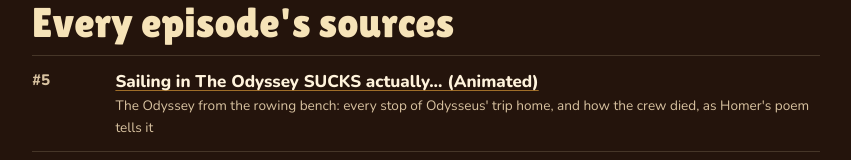
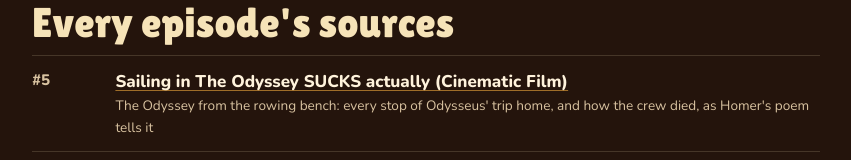
Before and after one commit to calibrevisuals/chronigans, a plain HTML site: page sources/index.html in a window 1280 px wide. Shown: the part 126-286 px from the top of the page, without its empty margins (214-1065 px from the left). Drawn offline with nearby package versions, Linux system fonts and the light colour scheme; a web font is replaced by a local one.

Commit message:
Update video list and titles

```diff
--- a/sources/index.html
+++ b/sources/index.html
@@ -68,7 +68,7 @@ footer a { color: var(--paper); }
 <div class="bar"><div class="wrap"><a class="brand" href="/"><img src="/img/icon-192.png" alt=""><span>THE CHRONIGANS</span></a><a class="yt" href="https://www.youtube.com/@TheChronigans">YouTube</a></div></div>
 <main class="wrap">
 <header class="top"><p class="ep">Sources</p><h1>Every episode's sources</h1></header>
-<ul><li><span class="t none">#5</span><p><a href="/sources/odyssey/">Sailing in The Odyssey SUCKS actually... (Animated)</a><small>The Odyssey from the rowing bench: every stop of Odysseus' trip home, and how the crew died, as Homer's poem tells it</small></p></li><li><span class="t none">#4</span><p><a href="/sources/king-midas/">The TRUE Story of 'Gold King Midas'</a><small>King Midas: the myth, the real Phrygian king and his family's tomb at Gordion</small></p></li><li><span class="t none">#3</span><p><a href="/sources/mummy-medicine/">The Most DISGUSTING Cure in History</a><small>Mummy medicine and the mummies' afterlives in Europe, 1200s to 1964</small></p></li><li><span class="t none">#2</span><p><a href="/sources/pastry-war/">The PETTIEST Reason France Ever Invaded a Country for</a><small>The Pastry War, Mexico, 1838-1839</small></p></li><li><span class="t none">#1</span><p><a href="/sources/cadaver-synod/">The Dumbest Thing a Pope Ever Did in History</a><small>The Cadaver Synod, Rome, 897</small></p></li></ul>
+<ul><li><span class="t none">#5</span><p><a href="/sources/odyssey/">Sailing in The Odyssey SUCKS actually (Cinematic Film)</a><small>The Odyssey from the rowing bench: every stop of Odysseus' trip home, and how the crew died, as Homer's poem tells it</small></p></li><li><span class="t none">#4</span><p><a href="/sources/king-midas/">The TRUE Story of 'Gold King Midas'</a><small>King Midas: the myth, the real Phrygian king and his family's tomb at Gordion</small></p></li><li><span class="t none">#3</span><p><a href="/sources/mummy-medicine/">The Most DISGUSTING Cure in History</a><small>Mummy medicine and the mummies' afterlives in Europe, 1200s to 1964</small></p></li><li><span class="t none">#2</span><p><a href="/sources/pastry-war/">The PETTIEST Reason France Ever Invaded a Country for</a><small>The Pastry War, Mexico, 1838-1839</small></p></li><li><span class="t none">#1</span><p><a href="/sources/cadaver-synod/">The Dumbest Thing a Pope Ever Did in History</a><small>The Cadaver Synod, Rome, 897</small></p></li></ul>
 </main>
 <footer class="wrap">Spotted an error? Tell us in the video's comments, or email <a href="mailto:contact@chronigans.com">contact@chronigans.com</a>. We pin corrections.<br>&copy; 2026 The Chronigans</footer>
 </body>
```
